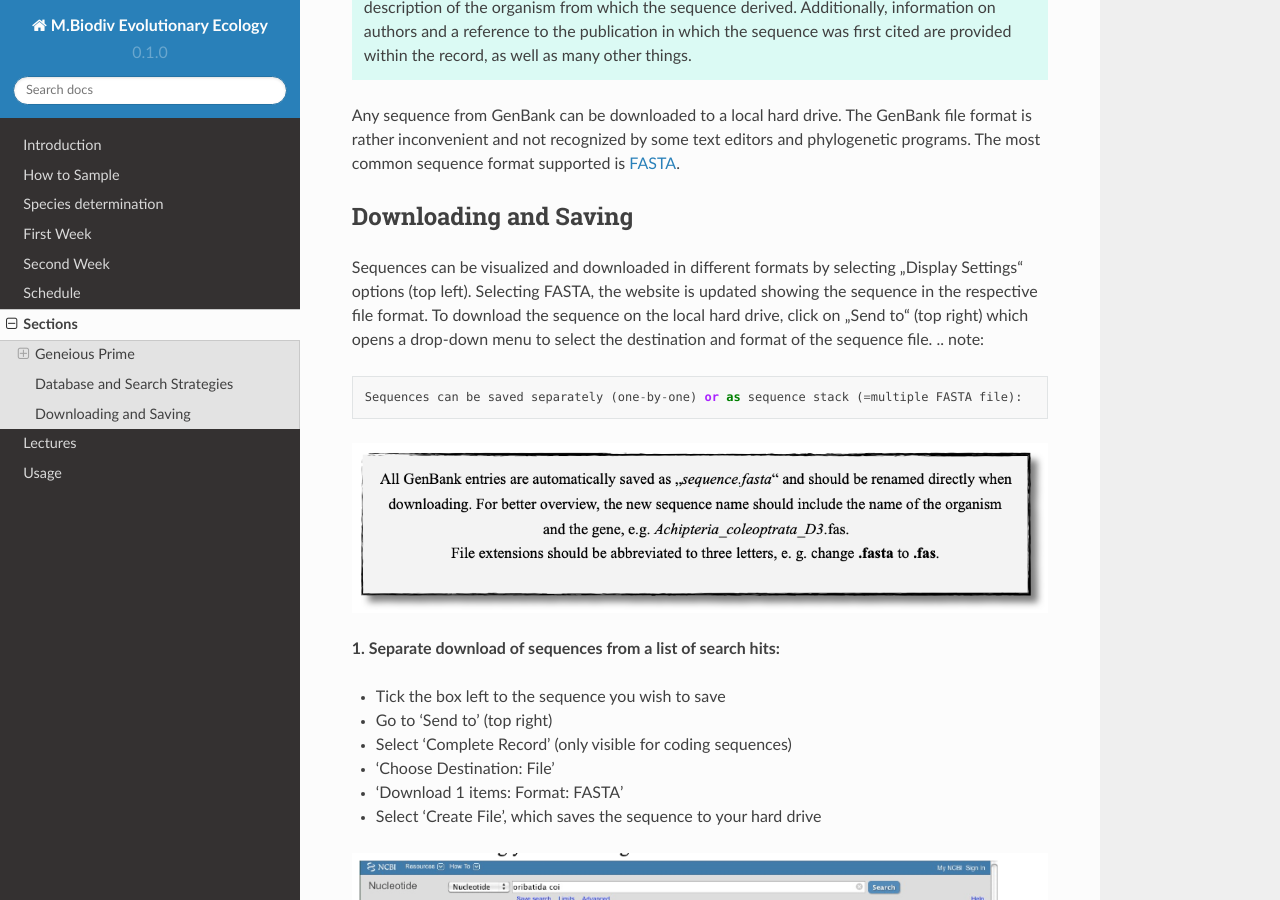
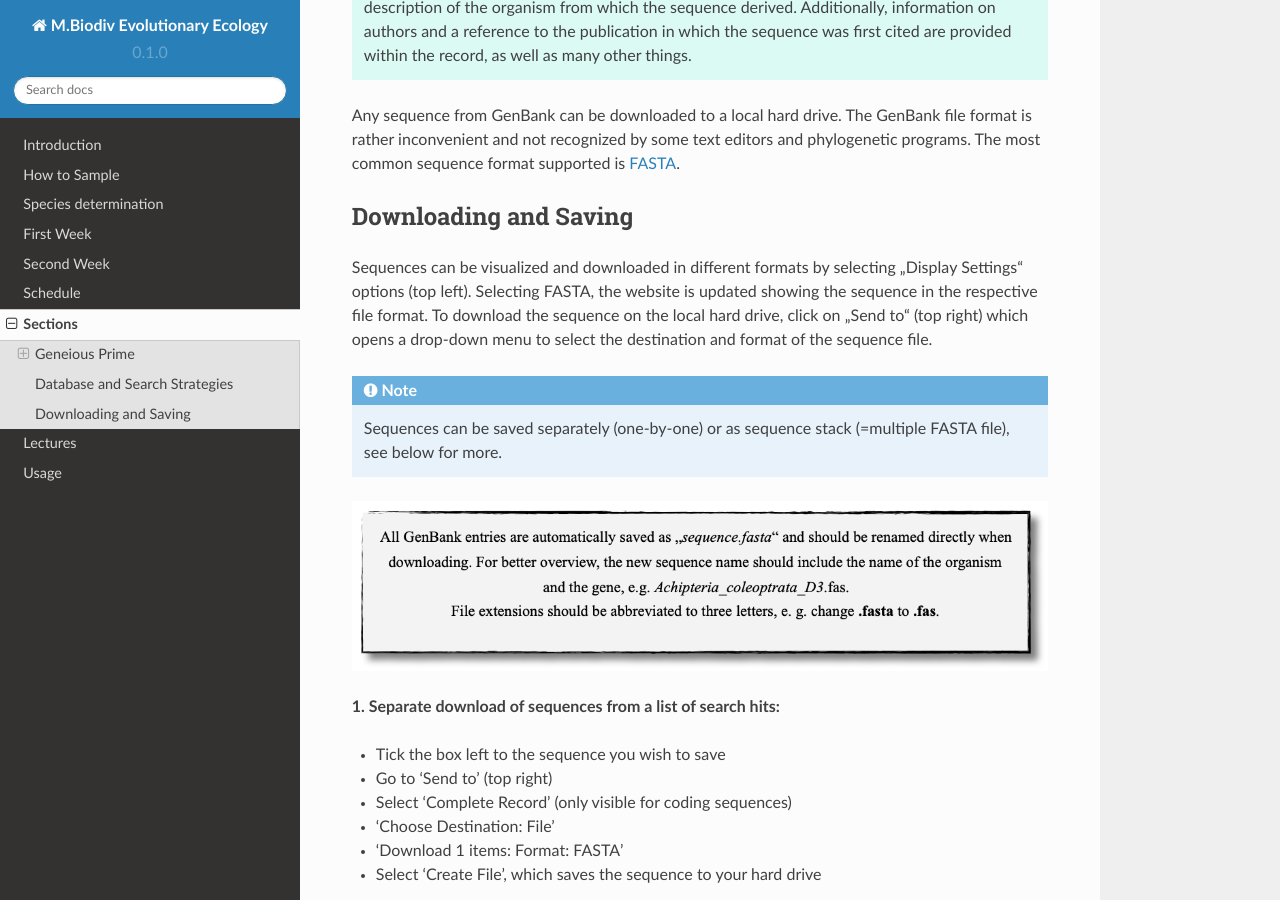
Before and after one commit to bheimbu/evolutionary_ecology, a Sphinx documentation site: the page built from docs/source/section.rst, in a window 1280 px wide and 900 px high, scrolled down 10930 px. Built offline with Sphinx 7.4.7 and the Read the Docs theme 2.0.0, drawn with Linux system fonts in a browser that asks for light colours.

Commit message:
Update section.rst

```diff
--- a/docs/source/section.rst
+++ b/docs/source/section.rst
@@ -147,8 +147,9 @@ Downloading and Saving
 ----------------------
 
 Sequences can be visualized and downloaded in different formats by selecting „Display Settings“ options (top left). Selecting FASTA, the website is updated showing the sequence in the respective file format. To download the sequence on the local hard drive, click on „Send to“ (top right) which opens a drop-down menu to select the destination and format of the sequence file.
+
 .. note::
-  Sequences can be saved separately (one-by-one) or as sequence stack (=multiple FASTA file):
+  Sequences can be saved separately (one-by-one) or as sequence stack (=multiple FASTA file), see below for more.
 
 .. image:: /_static/downloading_1.png
 
```
